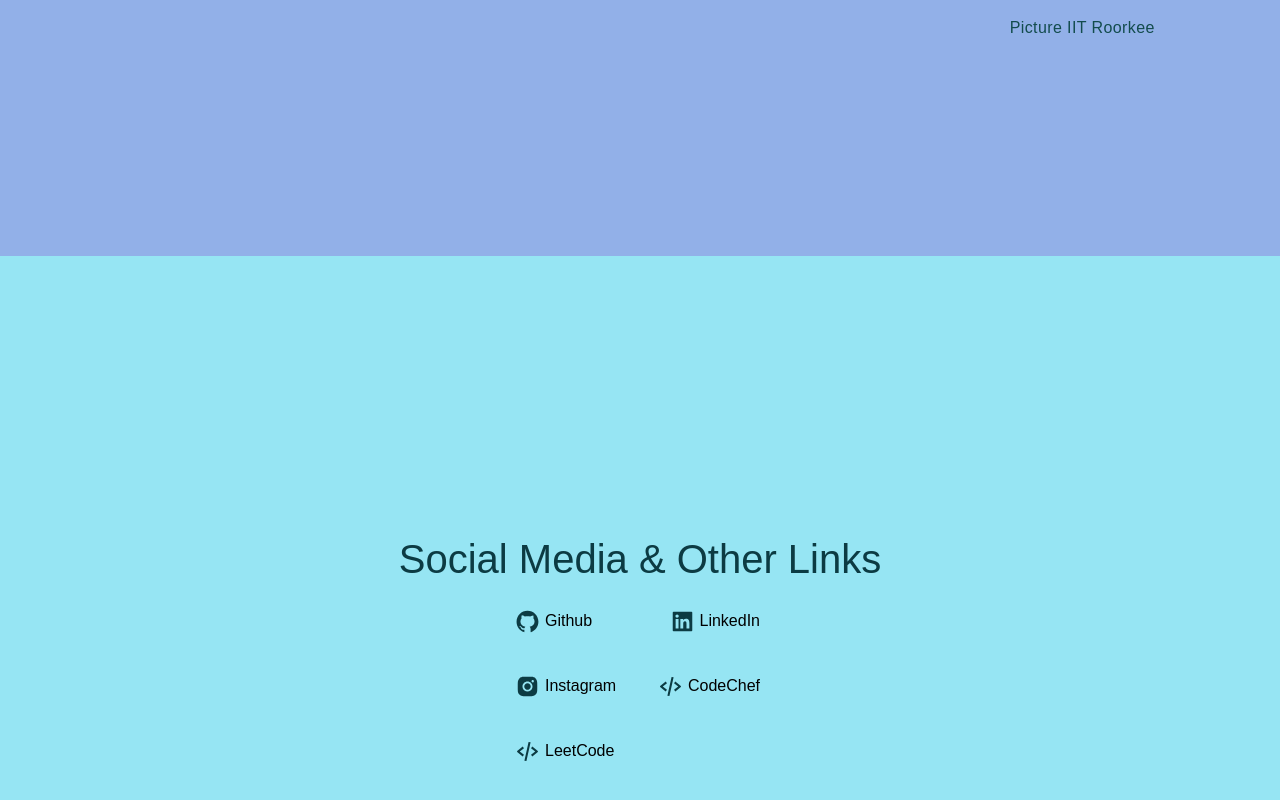
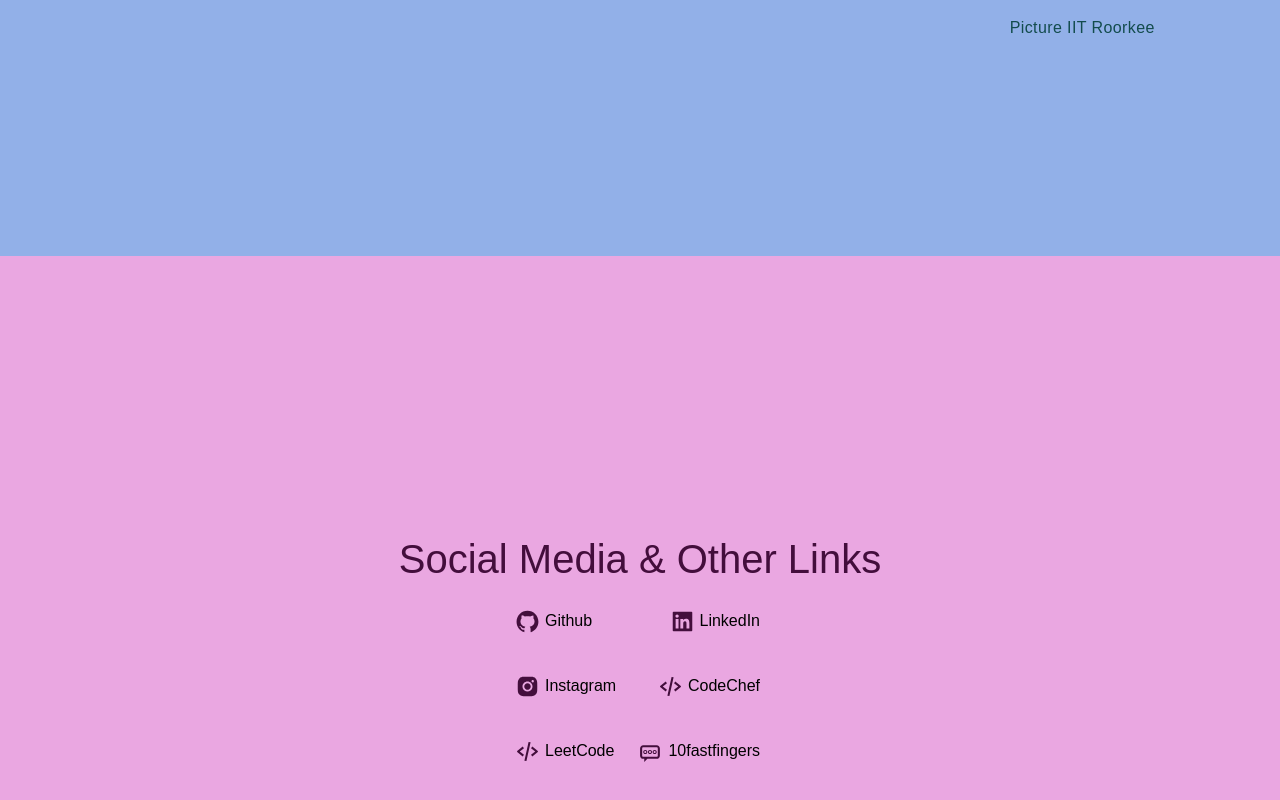
Before and after one commit to lakshyamahawar14/portfolio, a Next.js app: page /about in a window 1280 px wide. Shown: the part 1344-2144 px from the top of the page. Built offline with nearby package versions, Linux system fonts and the light colour scheme.

Commit message:
adding typing website link

```diff
--- a/app/components/About.js
+++ b/app/components/About.js
@@ -2,6 +2,7 @@ import React from "react";
 import Image from "next/image";
 import { AiFillGithub, AiFillInstagram, AiFillLinkedin } from "react-icons/ai";
 import { BiCodeAlt } from "react-icons/bi";
+import { TiMessageTyping } from "react-icons/ti";
 
 const About = () => {
   return (
@@ -30,7 +31,8 @@ const About = () => {
           </h1>
           <p className="text-[1.3rem] py-[2rem] md:text-[1.2rem] tracking-wide  text-[#134c4d] sm:text-[1rem] md:py-[1.7rem] sm:py-[1.3rem]">
             I&apos;m 20 Years Old. I live in Rajasthan, India. My hobby is
-            playing video games and watching movies. My favourite movie is{" "}
+            playing video games, watching movies and typing. My favourite movie
+            is{" "}
             <a
               href="https://www.imdb.com/title/tt0816692/"
               target="_blank"
@@ -104,9 +106,9 @@ const About = () => {
         </div>
       </section>
 
-      <section className="about py-[8vh] relative flex justify-center items-center h-[100vh] w-[100vw] sm:flex-col px-[6vw] bg-[#96e5f3]">
+      <section className="about py-[8vh] relative flex justify-center items-center h-[100vh] w-[100vw] sm:flex-col px-[6vw] bg-[#eaa7e1]">
         <div className="px-[3vw] flex justify-center items-start flex-col sm:items-center max-w-[80%] sm:max-w-[none] w-[100%]">
-          <h2 className="text-[2.5rem] text-[#0c3b43] text-center md:text-[2rem] sm:text-[1.5rem] w-[100%]">
+          <h2 className="text-[2.5rem] text-[#430e3c] text-center md:text-[2rem] sm:text-[1.5rem] w-[100%]">
             Social Media & Other Links
           </h2>
           <div className="w-[100%]">
@@ -117,7 +119,7 @@ const About = () => {
                 className="flex justify-center items-center my-[10px]"
               >
                 <span className="flex justify-center items-center my-[10px] sm:text-[0.8rem]">
-                  <AiFillGithub size={25} color="#0c3b43" />{" "}
+                  <AiFillGithub size={25} color="#430e3c" />{" "}
                   <span className="px-[5px]">Github</span>
                 </span>
               </a>
@@ -127,7 +129,7 @@ const About = () => {
                 className="flex justify-center items-center my-[10px]"
               >
                 <span className="flex justify-center items-center my-[10px] sm:text-[0.8rem]">
-                  <AiFillLinkedin size={25} color="#0c3b43" />{" "}
+                  <AiFillLinkedin size={25} color="#430e3c" />{" "}
                   <span className="px-[5px]">LinkedIn</span>
                 </span>
               </a>
@@ -140,7 +142,7 @@ const About = () => {
                 className="flex justify-center items-center my-[10px]"
               >
                 <span className="flex justify-center items-center my-[10px] sm:text-[0.8rem]">
-                  <AiFillInstagram size={25} color="#0c3b43" />{" "}
+                  <AiFillInstagram size={25} color="#430e3c" />{" "}
                   <span className="px-[5px]">Instagram</span>
                 </span>
               </a>
@@ -150,7 +152,7 @@ const About = () => {
                 className="flex justify-center items-center my-[10px]"
               >
                 <span className="flex justify-center items-center my-[10px] sm:text-[0.8rem]">
-                  <BiCodeAlt size={25} color="#0c3b43" />{" "}
+                  <BiCodeAlt size={25} color="#430e3c" />{" "}
                   <span className="px-[5px]">CodeChef</span>
                 </span>
               </a>
@@ -163,8 +165,19 @@ const About = () => {
                 className="flex justify-center items-center my-[10px]"
               >
                 <span className="flex justify-center items-center my-[10px] sm:text-[0.8rem]">
-                  <BiCodeAlt size={25} color="#0c3b43" />{" "}
+                  <BiCodeAlt size={25} color="#430e3c" />{" "}
                   <span className="px-[5px]">LeetCode</span>
+                </span>
+              </a>
+
+              <a
+                href="https://10fastfingers.com/user/2769484/"
+                target="_blank"
+                className="flex justify-center items-center my-[10px]"
+              >
+                <span className="flex justify-center items-center my-[10px] sm:text-[0.8rem]">
+                  <TiMessageTyping size={25} color="#430e3c" />{" "}
+                  <span className="px-[5px]">10fastfingers</span>
                 </span>
               </a>
             </p>
--- a/app/components/Contact.js
+++ b/app/components/Contact.js
@@ -65,9 +65,9 @@ const Contact = () => {
   };
   return (
     <>
-      <div className="isolate bg-[#56cae1] px-[6vw] py-[8vh]">
+      <div className="isolate bg-[#f8d38f] px-[6vw] py-[8vh]">
         <div className="mx-auto max-w-2xl text-center mt-[4vh]">
-          <h1 className="text-[2.5rem] md:text-[2rem] sm:text-[1.5rem] text-[#0e2f36] sm:text-4xl  tracking-wide">
+          <h1 className="text-[2.5rem] md:text-[2rem] sm:text-[1.5rem] text-[#37280c] sm:text-4xl  tracking-wide">
             Contact Me
           </h1>
         </div>
@@ -76,7 +76,7 @@ const Contact = () => {
             <div className="sm:col-span-2">
               <label
                 htmlFor="fullname"
-                className="block text-sm leading-6  tracking-wide text-[#0e2f36]"
+                className="block text-sm leading-6  tracking-wide text-[#37280c]"
               >
                 Full Name
               </label>
@@ -96,7 +96,7 @@ const Contact = () => {
             <div className="sm:col-span-2">
               <label
                 htmlFor="profession"
-                className="block text-sm leading-6  tracking-wide text-[#0e2f36]"
+                className="block text-sm leading-6  tracking-wide text-[#37280c]"
               >
                 Profession
               </label>
@@ -116,7 +116,7 @@ const Contact = () => {
             <div className="sm:col-span-2">
               <label
                 htmlFor="email"
-                className="block text-sm leading-6  tracking-wide text-[#0e2f36]"
+                className="block text-sm leading-6  tracking-wide text-[#37280c]"
               >
                 Email
               </label>
@@ -136,7 +136,7 @@ const Contact = () => {
             <div className="sm:col-span-2">
               <label
                 htmlFor="phone"
-                className="block text-sm leading-6  tracking-wide text-[#0e2f36]"
+                className="block text-sm leading-6  tracking-wide text-[#37280c]"
               >
                 Phone Number
               </label>
@@ -156,7 +156,7 @@ const Contact = () => {
             <div className="sm:col-span-2">
               <label
                 htmlFor="subject"
-                className="block text-sm leading-6  tracking-wide text-[#0e2f36]"
+                className="block text-sm leading-6  tracking-wide text-[#37280c]"
               >
                 Subject
               </label>
@@ -176,7 +176,7 @@ const Contact = () => {
             <div className="sm:col-span-2">
               <label
                 htmlFor="message"
-                className="block text-sm leading-6  tracking-wide text-[#0e2f36]"
+                className="block text-sm leading-6  tracking-wide text-[#37280c]"
               >
                 Message
               </label>
--- a/app/contact/page.js
+++ b/app/contact/page.js
@@ -6,7 +6,7 @@ import Header from "../components/Header";
 const ContactPage = () => {
   return (
     <div>
-      <Header color="#000000" bg="#56cae1" />
+      <Header color="#37280c" bg="#f8d38f" />
       <Contact />
     </div>
   );
```
